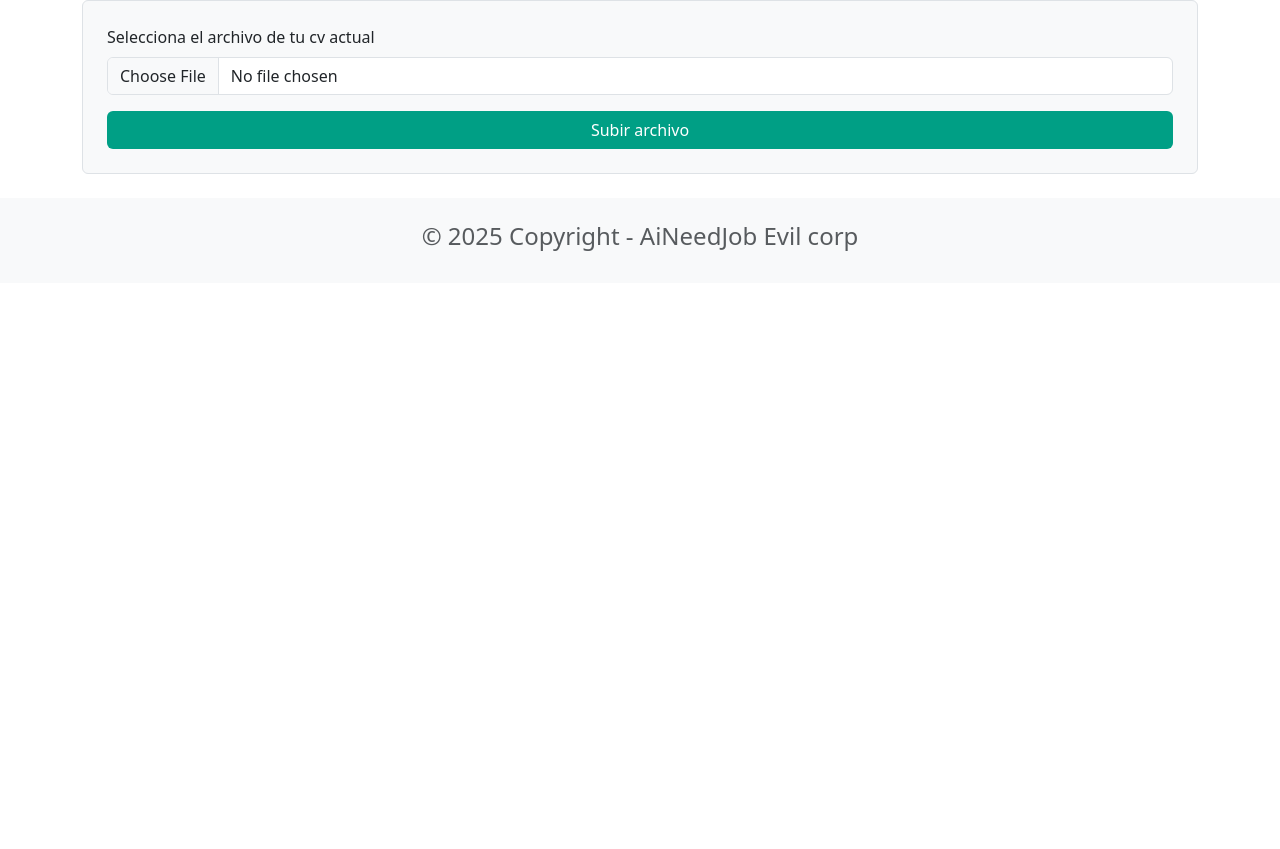
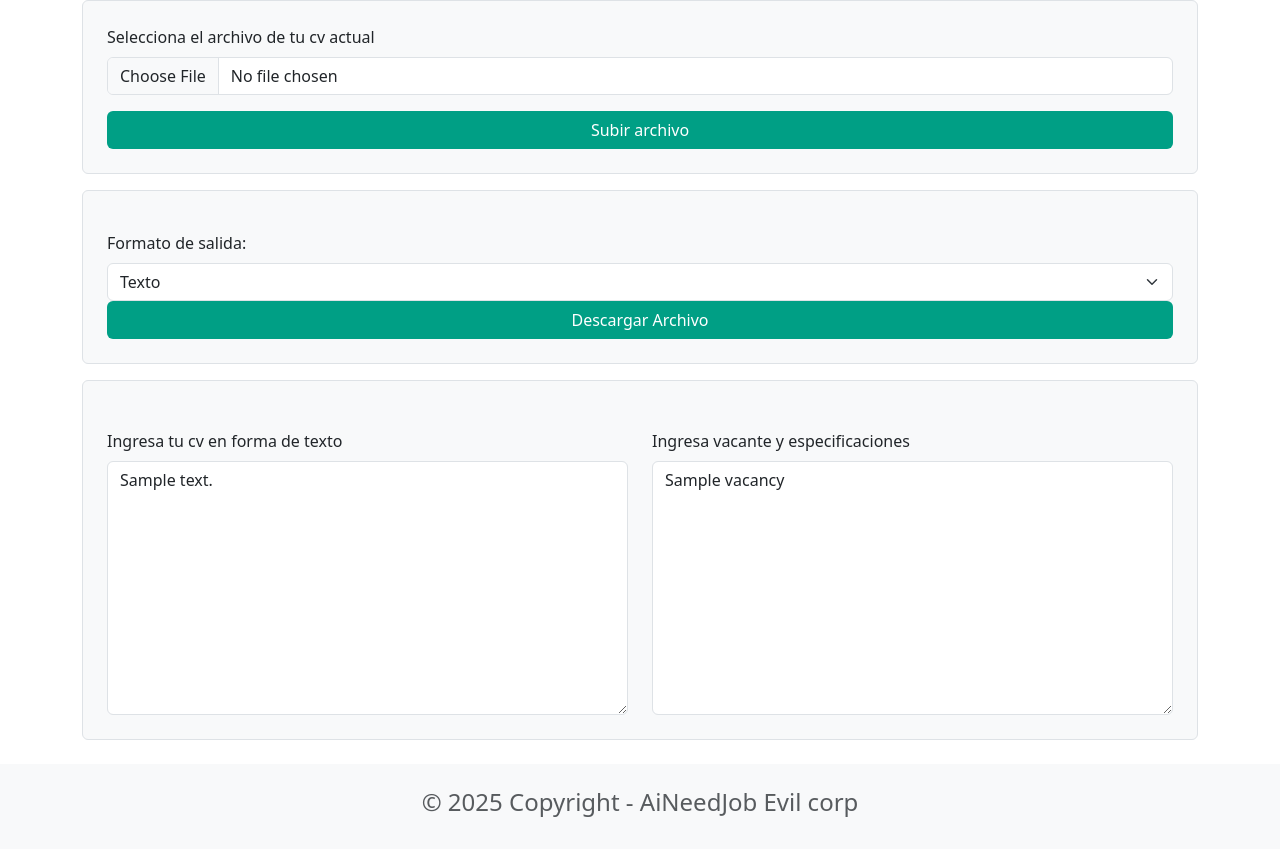
Before and after one commit to fcastroj/AI-Need-Job, a Django app: template CVapp/templates/JobseekerPage.html in a window 1280 px wide. Shown: the part 56-905 px from the top of the page. Before the commit the page ends 307 px from the top, so only its background shows below. Run offline with Django 5.2, Linux system fonts and the light colour scheme; tables that the repository leaves empty hold one stand-in row (values such as "Sample post"); the template is opened without the code that fills it: values that come from a table or form of the project are taken from there, most other values are stand-ins (such as "Sample title", 1, 10 or a date in 2020).

Commit message:
Requirements FR7 and FR4 (Download CV and type | Add specifications and text boxes)

```diff
--- a/CVapp/templates/JobseekerPage.html
+++ b/CVapp/templates/JobseekerPage.html
@@ -30,4 +30,32 @@
     </div>
 </form>
 
+<form method="post" enctype="multipart/form-data" class="p-4 border rounded bg-light">
+    <!-- Selector de formato de salida -->
+    <div class="mt-3">
+        <label for="outputFormat" class="form-label">Formato de salida:</label>
+        <select name="outputFormat" id="outputFormat" class="form-select">
+            <option value="text">Texto</option>
+            <option value="docx">DOCX</option>
+            <option value="pdf">PDF</option>
+        </select>
+    </div>
+    <div class="d-grid">
+        <button type="submit" class="btn" style="background-color: #009f85; color: #ffff;">Descargar Archivo</button>
+    </div>
+</form>
+
+<form method="post" enctype="multipart/form-data" class="p-4 border rounded bg-light">
+    <div class="row mt-4">
+        <div class="col-md-6 custom-box">
+            <label for="cvText" class="form-label">Ingresa tu cv en forma de texto</label>
+            <textarea name="cvText" class="form-control" id="cvText" rows="10" placeholder="Text">{{ cvText }}</textarea>
+        </div>
+
+        <div class="col-md-6 custom-box">
+            <label for="vacancy" class="form-label">Ingresa vacante y especificaciones</label>
+            <textarea name="vacancy" class="form-control" id="vacancy" rows="10" placeholder="Text">{{ vacancy }}</textarea>
+        </div>
+    </div>
+</form>
 {% endblock content %}
```
Also changed, not shown: CVapp/views.py (+84 -0 lines).
